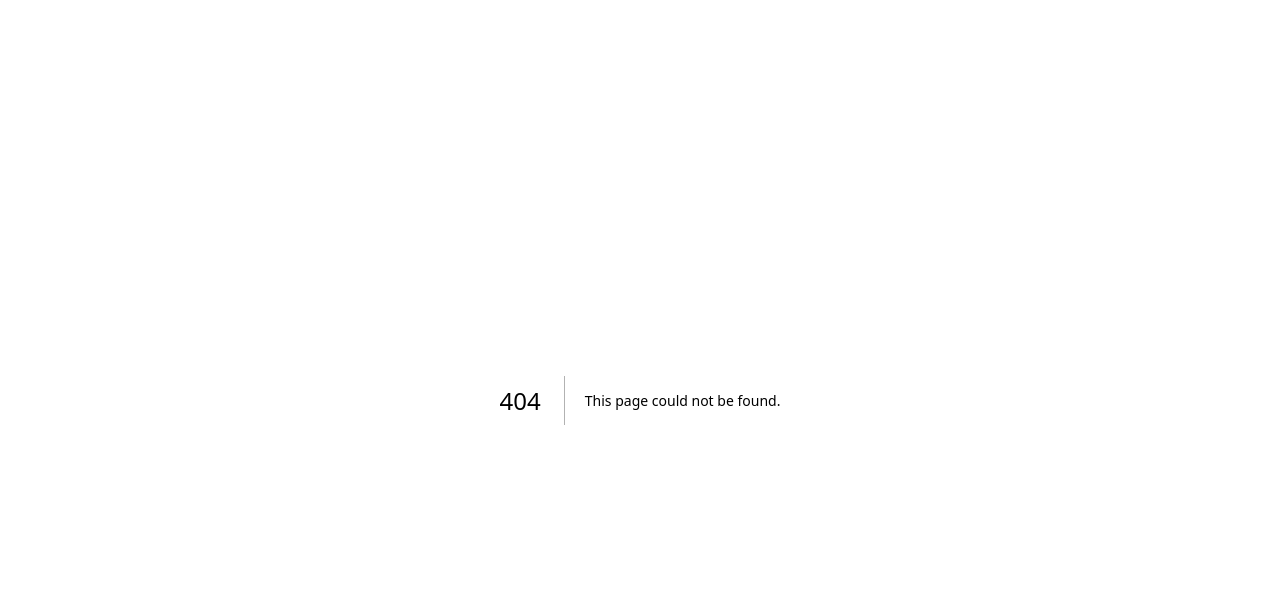
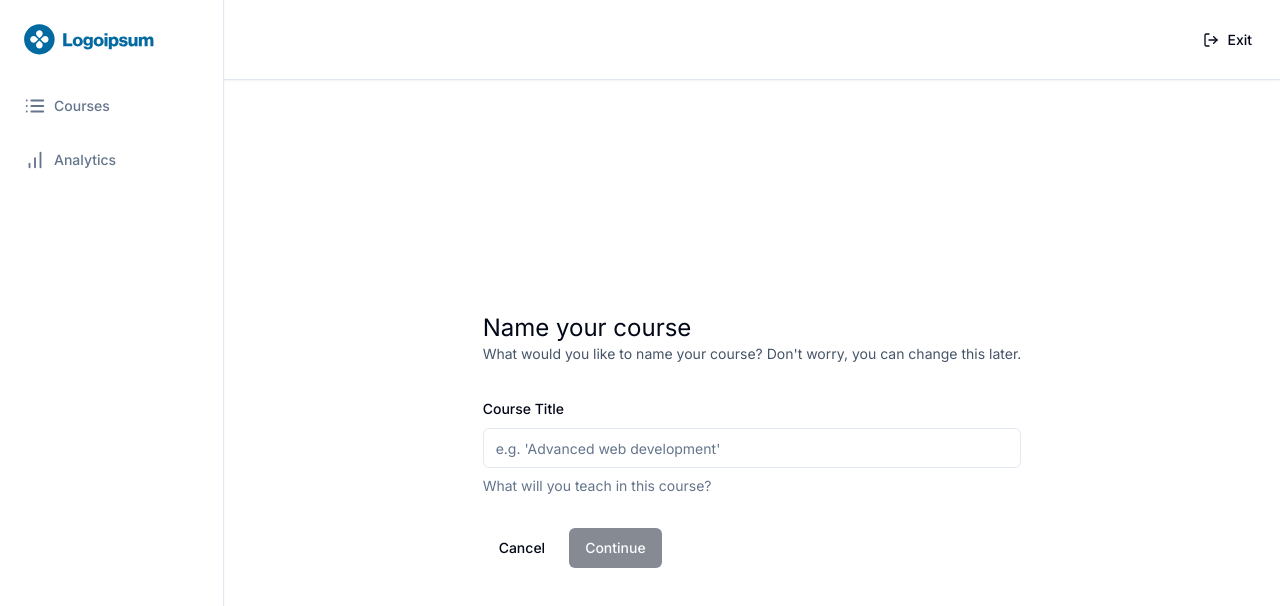
Before and after one commit to hetu412patel/Lms_Portal, a Next.js app: page /teacher/create in a window 1280 px wide. Before the commit this address had no page. Shown: the top 606 px of the page. Built offline with nearby package versions, Linux system fonts and the light colour scheme.

Commit message:
create course UI completed

```diff
--- a/app/(dashboard)/(routes)/teacher/courses/page.tsx
+++ b/app/(dashboard)/(routes)/teacher/courses/page.tsx
@@ -1,9 +1,16 @@
+import { Button } from "@/components/ui/button";
+import Link from 'next/link';
+
 const CoursesPages = () => {
     return (
-        <div>
-            c
+        <div className="p-6">
+            <Link href="/teacher/create">
+                <Button>
+                    New Course
+                </Button>
+            </Link>
         </div>
-     );
+    );
 }
 
 export default CoursesPages;
--- /dev/null
+++ b/app/(dashboard)/(routes)/teacher/create/page.tsx
@@ -0,0 +1,84 @@
+"use client"
+
+import * as z from "zod";
+import axios from 'axios';
+import { zodResolver } from '@hookform/resolvers/zod';
+import { useForm } from 'react-hook-form';
+import { useRouter } from 'next/navigation';
+import Link from "next/link";
+import toast from "react-hot-toast";
+
+import { Form, FormControl, FormDescription, FormField, FormItem, FormLabel, FormMessage } from '@/components/ui/form';
+import { Button } from "@/components/ui/button";
+import { Input } from "@/components/ui/input";
+
+const formSchema = z.object({
+    title: z.string().min(1, { message: "Title is required" }),
+});
+
+const CreatePage = () => {
+    const router = useRouter()
+    const form = useForm<z.infer<typeof formSchema>>({
+        resolver: zodResolver(formSchema),
+        defaultValues: {
+            title: "",
+        },
+    });
+
+    const { isSubmitting, isValid } = form.formState;
+
+    const onSubmit = async (values: z.infer<typeof formSchema>) => {
+        // console.log(values);
+        try{
+            const response = await axios.post('/api/course', values)
+            // console.log("courseRes",response?.data);
+            router.push(`/teacher/courses/${response?.data?.id}`)
+        } catch {
+            toast.error("Something went wrong");
+        }
+    }
+
+    return (
+        <div className="max-w-5xl mx-auto flex md:items-center md:justify-center h-full p-6">
+            <div>
+                <h1 className="text-2xl">
+                    Name your course
+                </h1>
+                <p className="text-sm text-slate-600">
+                    What would you like to name your course? Don&apos;t worry, you can change this later.
+                    {/* What would you like to name your course? Don't worry, you can change this later.  */}
+                </p>
+                <Form {...form}>
+                    <form onSubmit={form.handleSubmit(onSubmit)} className="space-y-8 mt-8">
+                        <FormField control={form.control} name="title" render={({ field }) => (
+                            <FormItem>
+                                <FormLabel>
+                                    Course Title
+                                </FormLabel>
+                                <FormControl>
+                                    <Input disabled={isSubmitting} placeholder="e.g. 'Advanced web development'" {...field} />
+                                </FormControl>
+                                <FormDescription>
+                                    What will you teach in this course?
+                                </FormDescription>
+                                <FormMessage />
+                            </FormItem>
+                        )} />
+                        <div className="flex items-center gap-x-2">
+                            <Link href="/">
+                                <Button type="button" variant="ghost">
+                                    Cancel
+                                </Button>
+                            </Link>
+                            <Button type="submit" disabled={!isValid || isSubmitting}>
+                                Continue
+                            </Button>
+                        </div>
+                    </form>
+                </Form>
+            </div>
+        </div>
+    );
+}
+
+export default CreatePage;
--- a/app/layout.tsx
+++ b/app/layout.tsx
@@ -2,6 +2,7 @@
 import type { Metadata } from 'next'
 import { Inter } from 'next/font/google'
 import { ClerkProvider } from '@clerk/nextjs'
+import ToasterProvider from '@/components/providers/toaster-provider'
 
 const inter = Inter({ subsets: ['latin'] })
 
@@ -18,7 +19,10 @@
   return (
     <ClerkProvider>
       <html lang="en">
-        <body className={inter.className}>{children}</body>
+        <body className={inter.className}>
+          <ToasterProvider />
+          {children}
+        </body>
       </html>
     </ClerkProvider>
   )
--- /dev/null
+++ b/components/providers/toaster-provider.tsx
@@ -0,0 +1,11 @@
+"use client"
+
+import {Toaster} from 'react-hot-toast';
+
+const ToasterProvider = () => {
+    return (
+        <Toaster />
+     );
+}
+
+export default ToasterProvider;
--- /dev/null
+++ b/components/ui/form.tsx
@@ -0,0 +1,176 @@
+import * as React from "react"
+import * as LabelPrimitive from "@radix-ui/react-label"
+import { Slot } from "@radix-ui/react-slot"
+import {
+  Controller,
+  ControllerProps,
+  FieldPath,
+  FieldValues,
+  FormProvider,
+  useFormContext,
+} from "react-hook-form"
+
+import { cn } from "@/lib/utils"
+import { Label } from "@/components/ui/label"
+
+const Form = FormProvider
+
+type FormFieldContextValue<
+  TFieldValues extends FieldValues = FieldValues,
+  TName extends FieldPath<TFieldValues> = FieldPath<TFieldValues>
+> = {
+  name: TName
+}
+
+const FormFieldContext = React.createContext<FormFieldContextValue>(
+  {} as FormFieldContextValue
+)
+
+const FormField = <
+  TFieldValues extends FieldValues = FieldValues,
+  TName extends FieldPath<TFieldValues> = FieldPath<TFieldValues>
+>({
+  ...props
+}: ControllerProps<TFieldValues, TName>) => {
+  return (
+    <FormFieldContext.Provider value={{ name: props.name }}>
+      <Controller {...props} />
+    </FormFieldContext.Provider>
+  )
+}
+
+const useFormField = () => {
+  const fieldContext = React.useContext(FormFieldContext)
+  const itemContext = React.useContext(FormItemContext)
+  const { getFieldState, formState } = useFormContext()
+
+  const fieldState = getFieldState(fieldContext.name, formState)
+
+  if (!fieldContext) {
+    throw new Error("useFormField should be used within <FormField>")
+  }
+
+  const { id } = itemContext
+
+  return {
+    id,
+    name: fieldContext.name,
+    formItemId: `${id}-form-item`,
+    formDescriptionId: `${id}-form-item-description`,
+    formMessageId: `${id}-form-item-message`,
+    ...fieldState,
+  }
+}
+
+type FormItemContextValue = {
+  id: string
+}
+
+const FormItemContext = React.createContext<FormItemContextValue>(
+  {} as FormItemContextValue
+)
+
+const FormItem = React.forwardRef<
+  HTMLDivElement,
+  React.HTMLAttributes<HTMLDivElement>
+>(({ className, ...props }, ref) => {
+  const id = React.useId()
+
+  return (
+    <FormItemContext.Provider value={{ id }}>
+      <div ref={ref} className={cn("space-y-2", className)} {...props} />
+    </FormItemContext.Provider>
+  )
+})
+FormItem.displayName = "FormItem"
+
+const FormLabel = React.forwardRef<
+  React.ElementRef<typeof LabelPrimitive.Root>,
+  React.ComponentPropsWithoutRef<typeof LabelPrimitive.Root>
+>(({ className, ...props }, ref) => {
+  const { error, formItemId } = useFormField()
+
+  return (
+    <Label
+      ref={ref}
+      className={cn(error && "text-destructive", className)}
+      htmlFor={formItemId}
+      {...props}
+    />
+  )
+})
+FormLabel.displayName = "FormLabel"
+
+const FormControl = React.forwardRef<
+  React.ElementRef<typeof Slot>,
+  React.ComponentPropsWithoutRef<typeof Slot>
+>(({ ...props }, ref) => {
+  const { error, formItemId, formDescriptionId, formMessageId } = useFormField()
+
+  return (
+    <Slot
+      ref={ref}
+      id={formItemId}
+      aria-describedby={
+        !error
+          ? `${formDescriptionId}`
+          : `${formDescriptionId} ${formMessageId}`
+      }
+      aria-invalid={!!error}
+      {...props}
+    />
+  )
+})
+FormControl.displayName = "FormControl"
+
+const FormDescription = React.forwardRef<
+  HTMLParagraphElement,
+  React.HTMLAttributes<HTMLParagraphElement>
+>(({ className, ...props }, ref) => {
+  const { formDescriptionId } = useFormField()
+
+  return (
+    <p
+      ref={ref}
+      id={formDescriptionId}
+      className={cn("text-sm text-muted-foreground", className)}
+      {...props}
+    />
+  )
+})
+FormDescription.displayName = "FormDescription"
+
+const FormMessage = React.forwardRef<
+  HTMLParagraphElement,
+  React.HTMLAttributes<HTMLParagraphElement>
+>(({ className, children, ...props }, ref) => {
+  const { error, formMessageId } = useFormField()
+  const body = error ? String(error?.message) : children
+
+  if (!body) {
+    return null
+  }
+
+  return (
+    <p
+      ref={ref}
+      id={formMessageId}
+      className={cn("text-sm font-medium text-destructive", className)}
+      {...props}
+    >
+      {body}
+    </p>
+  )
+})
+FormMessage.displayName = "FormMessage"
+
+export {
+  useFormField,
+  Form,
+  FormItem,
+  FormLabel,
+  FormControl,
+  FormDescription,
+  FormMessage,
+  FormField,
+}
--- /dev/null
+++ b/components/ui/input.tsx
@@ -0,0 +1,25 @@
+import * as React from "react"
+
+import { cn } from "@/lib/utils"
+
+export interface InputProps
+  extends React.InputHTMLAttributes<HTMLInputElement> {}
+
+const Input = React.forwardRef<HTMLInputElement, InputProps>(
+  ({ className, type, ...props }, ref) => {
+    return (
+      <input
+        type={type}
+        className={cn(
+          "flex h-10 w-full rounded-md border border-input bg-background px-3 py-2 text-sm ring-offset-background file:border-0 file:bg-transparent file:text-sm file:font-medium placeholder:text-muted-foreground focus-visible:outline-none focus-visible:ring-2 focus-visible:ring-ring focus-visible:ring-offset-2 disabled:cursor-not-allowed disabled:opacity-50",
+          className
+        )}
+        ref={ref}
+        {...props}
+      />
+    )
+  }
+)
+Input.displayName = "Input"
+
+export { Input }
--- /dev/null
+++ b/components/ui/label.tsx
@@ -0,0 +1,26 @@
+"use client"
+
+import * as React from "react"
+import * as LabelPrimitive from "@radix-ui/react-label"
+import { cva, type VariantProps } from "class-variance-authority"
+
+import { cn } from "@/lib/utils"
+
+const labelVariants = cva(
+  "text-sm font-medium leading-none peer-disabled:cursor-not-allowed peer-disabled:opacity-70"
+)
+
+const Label = React.forwardRef<
+  React.ElementRef<typeof LabelPrimitive.Root>,
+  React.ComponentPropsWithoutRef<typeof LabelPrimitive.Root> &
+    VariantProps<typeof labelVariants>
+>(({ className, ...props }, ref) => (
+  <LabelPrimitive.Root
+    ref={ref}
+    className={cn(labelVariants(), className)}
+    {...props}
+  />
+))
+Label.displayName = LabelPrimitive.Root.displayName
+
+export { Label }
```
Also changed, not shown: package.json (+7 -1 lines), public/logo.svg.
